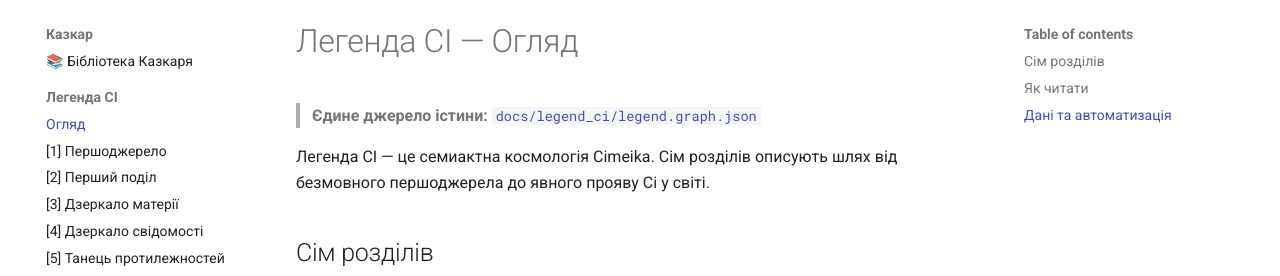
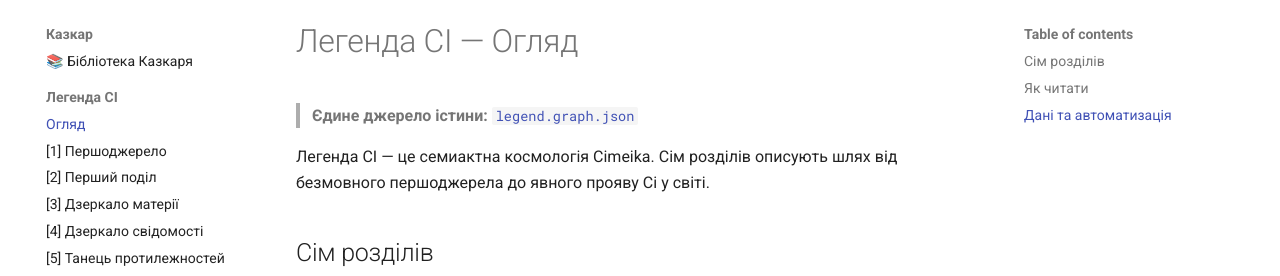
Before and after one commit to Ihorog/ciwiki, an MkDocs documentation site: the page built from docs/kazkar/legend-ci/index.md, in a window 1280 px wide and 1303 px high. Shown: the part 125-401 px from the top of the window. Built offline with MkDocs 1.6.1 and Material for MkDocs 9.7.7, drawn with Linux system fonts in a browser that asks for light colours.

Commit message:
Update docs/kazkar/legend-ci/index.md
Co-authored-by: gemini-code-assist[bot] <176961590+gemini-code-assist[bot]@users.noreply.github.com>

```diff
--- a/docs/kazkar/legend-ci/index.md
+++ b/docs/kazkar/legend-ci/index.md
@@ -1,6 +1,6 @@
 # Легенда CI — Огляд
 
-> **Єдине джерело істини:** [`docs/legend_ci/legend.graph.json`](../../legend_ci/legend.graph.json)
+> **Єдине джерело істини:** [`legend.graph.json`](../../legend_ci/legend.graph.json)
 
 Легенда CI — це семиактна космологія Cimeika. Сім розділів описують шлях від безмовного першоджерела до явного прояву Ci у світі.
 
```
